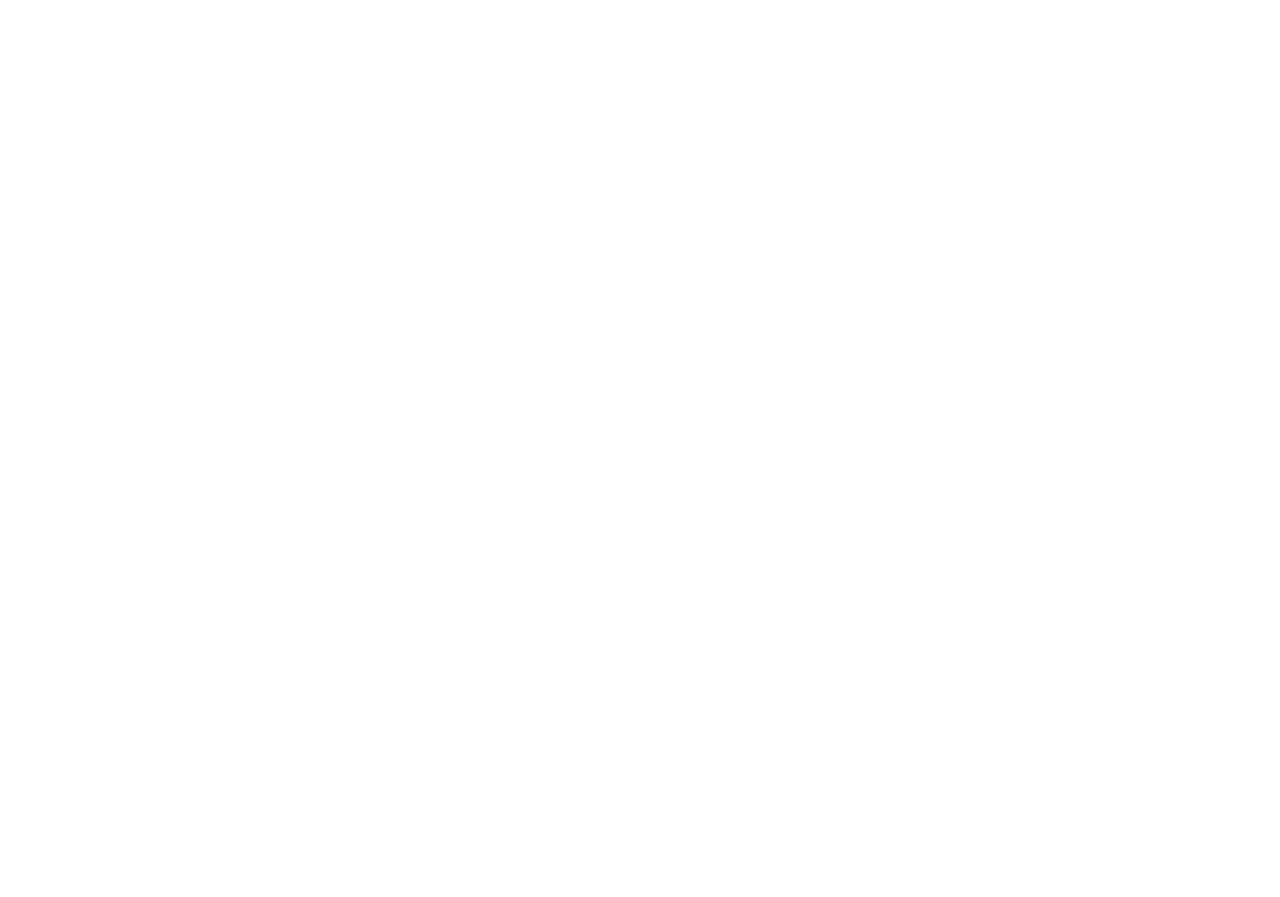
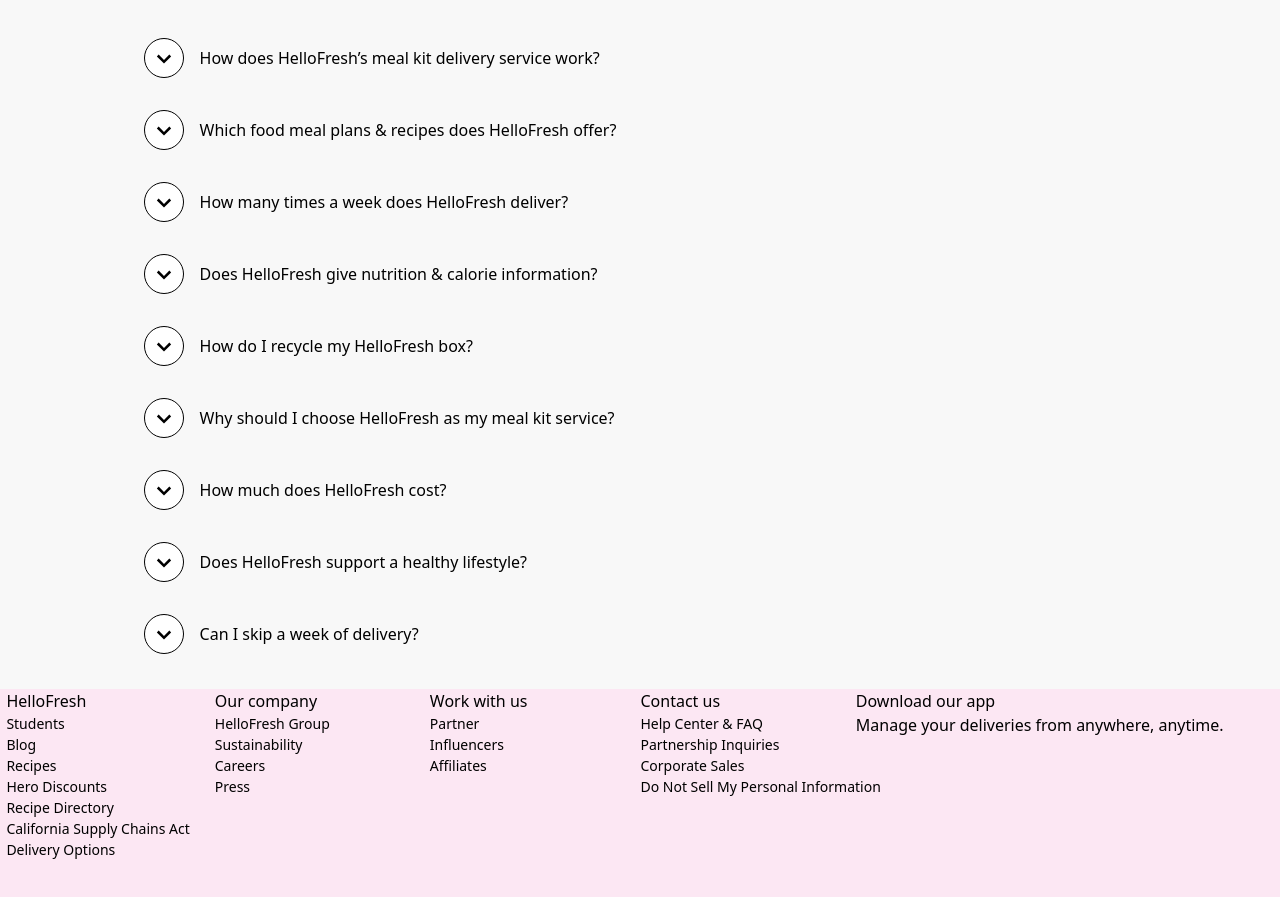
Before and after one commit to harshita1225/hello-fresh, a React (Create React App) app in the folder client/: page / in a window 1280 px wide. Shown: the part 1931-2828 px from the top of the page. Before the commit the page ends 1544 px from the top, so only its background shows below. Built offline with nearby package versions, Linux system fonts and the light colour scheme.

Commit message:
completed two sections

```diff
--- /dev/null
+++ b/client/src/components/homepage/FlexiblePlans.js
@@ -0,0 +1,29 @@
+import React from "react";
+import BottomBanner from "../images/bottom-banner.jpg";
+
+const FlexiblePlans = () => {
+  return (
+    <div className="relative">
+      <img
+        className="h-[300px] w-[100%] object-cover"
+        src={BottomBanner}
+        alt=""
+      />
+      <div className="w-[300px] absolute top-[19%] left-[43%] ">
+        <h1 className="text-[40px]">Flexible Plans</h1>
+      </div>
+      <div className="w-[300px] absolute top-[54%] left-[43%]">
+        <p className="text-[#343434] text-[20px]">
+          to meet your household needs
+        </p>
+      </div>
+      <div className="w-[300px] absolute top-[75%] left-[43%]">
+        <button className="py-[12px] px-[24px] bg-[#067A46] rounded text-white text-[16px] hover:bg-[#056835]">
+          View our plans
+        </button>
+      </div>
+    </div>
+  );
+};
+
+export default FlexiblePlans;
--- a/client/src/components/homepage/Homepage.js
+++ b/client/src/components/homepage/Homepage.js
@@ -2,7 +2,10 @@ import React from "react";
 import Header from "./Header";
 import Hero from "./Hero";
 import ColumnSection from "./ColumnSection";
+import FlexiblePlans from "./FlexiblePlans";
 import WhatsInTheBox from "./WhatsInTheBox";
+import Questions from "./Questions";
+import LargeFooter from "./LargeFooter";
 
 const Homepage = () => {
   return (
@@ -11,6 +14,9 @@ const Homepage = () => {
       <Hero />
       <ColumnSection />
       <WhatsInTheBox />
+      <FlexiblePlans />
+      <Questions />
+      <LargeFooter />
     </div>
   );
 };
--- /dev/null
+++ b/client/src/components/homepage/LargeFooter.js
@@ -0,0 +1,124 @@
+import React from "react";
+
+const LargeFooter = () => {
+  return (
+    <div className="h-[300px] bg-pink-100 ">
+      <div className="flex justify-center ml-[-50px]">
+        <div className="flex flex-col items-start ">
+          <p>HelloFresh</p>
+          <a
+            className="text-[14px]"
+            href="https://www.hellofresh.com/pages/unidays"
+          >
+            Students
+          </a>
+          <a className="text-[14px]" href="https://blog.hellofresh.com/">
+            Blog
+          </a>
+          <a className="text-[14px]" href="https://www.hellofresh.com/recipes">
+            Recipes
+          </a>
+          <a
+            className="text-[14px]"
+            href="https://www.hellofresh.com/pages/hero-discounts"
+          >
+            Hero Discounts
+          </a>
+          <a
+            className="text-[14px]"
+            href="https://www.hellofresh.com/pages/sitemap"
+          >
+            Recipe Directory
+          </a>
+          <a
+            className="text-[14px]"
+            href="https://www.hellofresh.com/about/california-transparen"
+          >
+            California Supply Chains Act
+          </a>
+          <a className="text-[14px]" href="https://www.hellofresh.com/eat/hub">
+            Delivery Options
+          </a>
+        </div>
+        <div className="flex flex-col items-start ml-[25px]">
+          <p>Our company</p>
+          <a className="text-[14px]" href="https://www.hellofreshgroup.com/en/">
+            HelloFresh Group
+          </a>
+          <a
+            className="text-[14px]"
+            href="https://www.hellofresh.com/about/sustainability"
+          >
+            Sustainability
+          </a>
+          <a
+            className="text-[14px]"
+            href="https://careers.hellofresh.com/global/en"
+          >
+            Careers
+          </a>
+          <a
+            className="text-[14px]"
+            href="https://www.hellofresh.com/about/press"
+          >
+            Press
+          </a>
+        </div>
+        <div className="flex flex-col items-start ml-[100px]">
+          <p>Work with us</p>
+          <a
+            className="text-[14px]"
+            href="https://docs.google.com/forms/d/e/1FAIpQLSegFXQvBaRmwPIt25zhFW07Ytzj6bygniGjor-UPMmTzXczoA/viewform"
+          >
+            Partner
+          </a>
+          <a
+            className="text-[14px]"
+            href="https://docs.google.com/forms/d/e/1FAIpQLSf4wkhWL0R-hxj1Co905XWPxe-1O2ByGQbnyRooRLgHxASCnQ/viewform"
+          >
+            Influencers
+          </a>
+          <a
+            className="text-[14px]"
+            href="https://www.hellofresh.com/about/affiliates"
+          >
+            Affiliates
+          </a>
+        </div>
+        <div className="flex flex-col items-start ml-[113px]">
+          <p>Contact us</p>
+          <a
+            className="text-[14px]"
+            href="https://www.hellofresh.com/about/faq"
+          >
+            Help Center & FAQ
+          </a>
+          <a
+            className="text-[14px]"
+            href="https://www.hellofresh.com/about/partnerships"
+          >
+            Partnership Inquiries
+          </a>
+          <a
+            className="text-[14px]"
+            href="https://hb.hellofresh.com/corporate-sales"
+          >
+            Corporate Sales
+          </a>
+          <a
+            className="text-[14px]"
+            href="https://www.hellofresh.com/about/ccpa"
+          >
+            Do Not Sell My Personal Information
+          </a>
+        </div>
+        <div className="flex flex-col items-start ml-[-25px]">
+          <p>Download our app</p>
+          <p>Manage your deliveries from anywhere, anytime.</p>
+        </div>
+      </div>
+    </div>
+  );
+};
+
+export default LargeFooter;
--- /dev/null
+++ b/client/src/components/homepage/Questions.js
@@ -0,0 +1,72 @@
+import React from "react";
+import { BiChevronDown } from "react-icons/bi";
+
+const Questions = () => {
+  return (
+    <div className="bg-[#F8F8F8] h-[776px] flex flex-col">
+      <h1 className="text-[40px] pt-[30px]">More questions?</h1>
+      <div className="flex pt-[35px] justify-center ml-[-520px]">
+        <ul>
+          <div className="flex gap-[16px] pb-[32px] items-center">
+            <button className="bg-[#FFFFFF] rounded-full h-[40px] w-[40px] border-black border-[1px] flex justify-center items-center">
+              <BiChevronDown size="30px" />
+            </button>
+            <li className="text-[16px]">
+              How does HelloFresh’s meal kit delivery service work?
+            </li>
+          </div>
+          <div className="flex gap-[16px] pb-[32px] items-center">
+            <button className="bg-[#FFFFFF] rounded-full h-[40px] w-[40px] border-black border-[1px] flex justify-center items-center">
+              <BiChevronDown size="30px" />
+            </button>
+            <li>Which food meal plans & recipes does HelloFresh offer?</li>
+          </div>
+          <div className="flex gap-[16px] pb-[32px] items-center">
+            <button className="bg-[#FFFFFF] rounded-full h-[40px] w-[40px] border-black border-[1px] flex justify-center items-center">
+              <BiChevronDown size="30px" />
+            </button>
+            <li>How many times a week does HelloFresh deliver?</li>
+          </div>
+          <div className="flex gap-[16px] pb-[32px] items-center">
+            <button className="bg-[#FFFFFF] rounded-full h-[40px] w-[40px] border-black border-[1px] flex justify-center items-center">
+              <BiChevronDown size="30px" />
+            </button>
+            <li>Does HelloFresh give nutrition & calorie information?</li>
+          </div>
+          <div className="flex gap-[16px] pb-[32px] items-center">
+            <button className="bg-[#FFFFFF] rounded-full h-[40px] w-[40px] border-black border-[1px] flex justify-center items-center">
+              <BiChevronDown size="30px" />
+            </button>
+            <li>How do I recycle my HelloFresh box?</li>
+          </div>
+          <div className="flex gap-[16px] pb-[32px] items-center">
+            <button className="bg-[#FFFFFF] rounded-full h-[40px] w-[40px] border-black border-[1px] flex justify-center items-center">
+              <BiChevronDown size="30px" />
+            </button>
+            <li>Why should I choose HelloFresh as my meal kit service?</li>
+          </div>
+          <div className="flex gap-[16px] pb-[32px] items-center">
+            <button className="bg-[#FFFFFF] rounded-full h-[40px] w-[40px] border-black border-[1px] flex justify-center items-center">
+              <BiChevronDown size="30px" />
+            </button>
+            <li>How much does HelloFresh cost?</li>
+          </div>
+          <div className="flex gap-[16px] pb-[32px] items-center">
+            <button className="bg-[#FFFFFF] rounded-full h-[40px] w-[40px] border-black border-[1px] flex justify-center items-center">
+              <BiChevronDown size="30px" />
+            </button>
+            <li>Does HelloFresh support a healthy lifestyle?</li>
+          </div>
+          <div className="flex gap-[16px] items-center">
+            <button className="bg-[#FFFFFF] rounded-full h-[40px] w-[40px] border-black border-[1px] flex justify-center items-center">
+              <BiChevronDown size="30px" />
+            </button>
+            <li>Can I skip a week of delivery?</li>
+          </div>
+        </ul>
+      </div>
+    </div>
+  );
+};
+
+export default Questions;
```
Also changed, not shown: client/src/components/images/bottom-banner.jpg (added).
